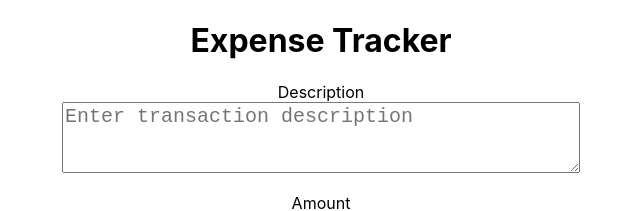
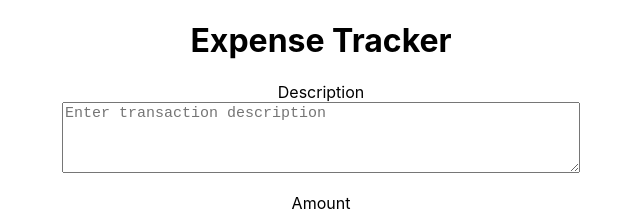
Before and after one commit to enowmbi/expense-tracker-react, a React (Create React App) app: page /transactions/new in a window 1280 px wide. Shown: the top 211 px of the page, without its empty margins (319-959 px from the left). Built offline with nearby package versions, Linux system fonts and the light colour scheme; the HTML template or start-up script is replaced by a standard one.

Commit message:
Add date-fns to format dates when adding new transaction

```diff
--- a/package.json
+++ b/package.json
@@ -6,6 +6,7 @@
     "@testing-library/jest-dom": "^5.16.5",
     "@testing-library/react": "^13.4.0",
     "@testing-library/user-event": "^13.5.0",
+    "date-fns": "^3.3.1",
     "react": "^18.2.0",
     "react-dom": "^18.2.0",
     "react-router-dom": "^6.22.0",
--- a/src/App.css
+++ b/src/App.css
@@ -118,7 +118,7 @@ svg{
 #new-transaction-form textarea{
     width: 40%;
     margin-bottom: 20px;
-    font-size: 20px;
+    font-size: 15px;
     height: 65px;
 }
 
--- a/src/App.js
+++ b/src/App.js
@@ -5,7 +5,8 @@ import NewTransactionForm from './components/NewTransactionForm'
 import Footer from './components/Footer'
 import { useState, useEffect } from 'react'
 import { v4 as uuidv4 } from 'uuid'
-import { Routes, Route } from 'react-router-dom'
+import { Routes, Route, useNavigate } from 'react-router-dom'
+import { format } from 'date-fns'
 
 function App() {
     const [netBalance, setNetBalance] = useState(0)
@@ -15,6 +16,7 @@ function App() {
     const [description, setDescription] = useState('')
     const [amount, setAmount] = useState(0)
     const [transactionType, setTransactionType] = useState('EXPENSE')
+    const navigate = useNavigate()
 
     useEffect(() =>{
         setTransactions(JSON.parse(localStorage.getItem('transactions')) || [])
@@ -26,7 +28,7 @@ function App() {
         const newDate = new Date()
         const newTransaction = {
             id: uuidv4(),
-            date: newDate,
+            date: format(newDate,'yyyy-MM-dd'),
             description: description,
             amount: amount,
             transactionType: transactionType
@@ -37,6 +39,8 @@ function App() {
         const transactionList = [...transactions, newTransaction]
         localStorage.setItem('transactions', JSON.stringify(transactionList))
         setTransactions(transactionList)
+
+        navigate('/')
     }
 
     const handleEditTransaction = () =>{
```
Also changed, not shown: 1 other file (tests, documents, lock files or other folders).
